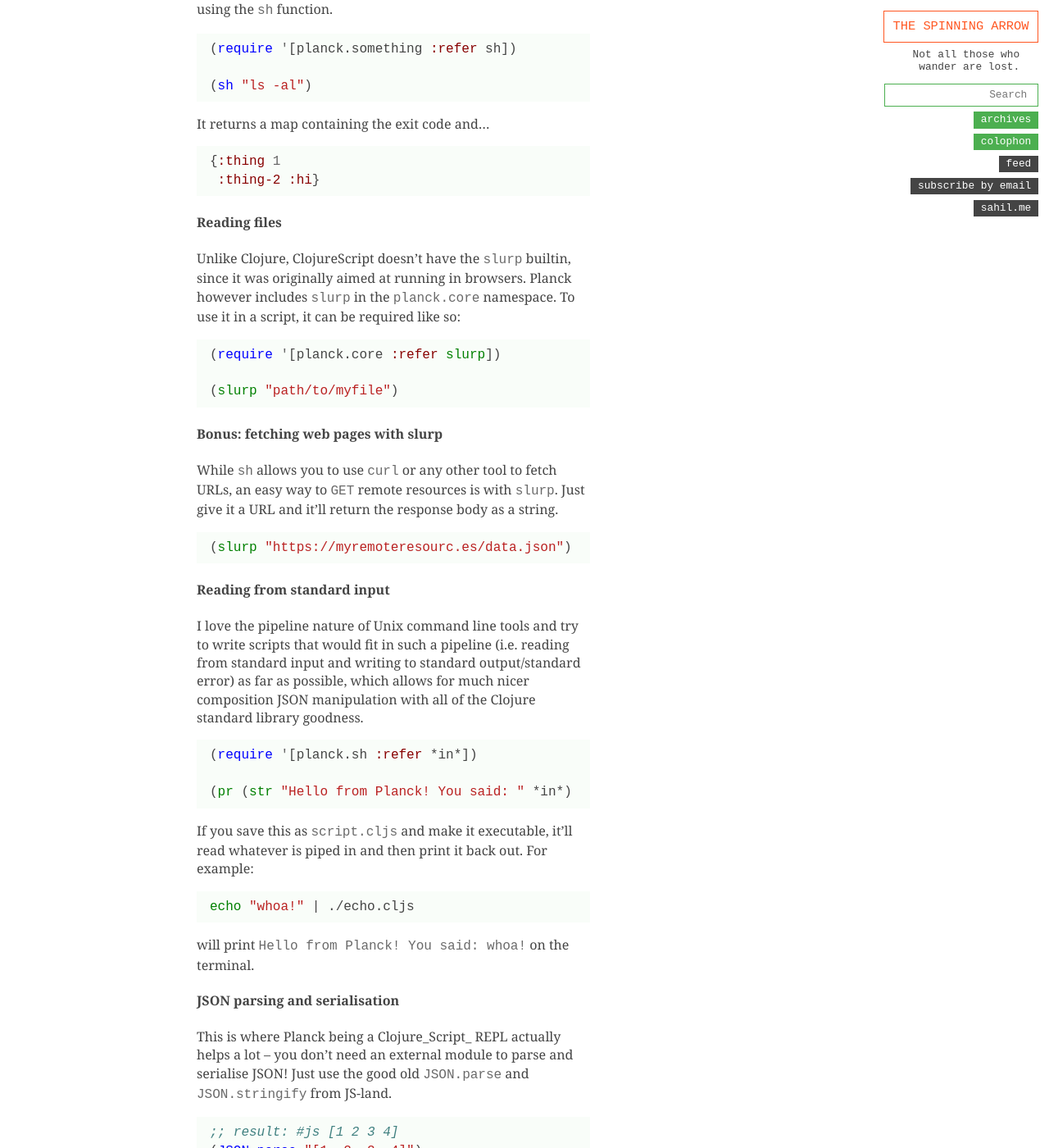
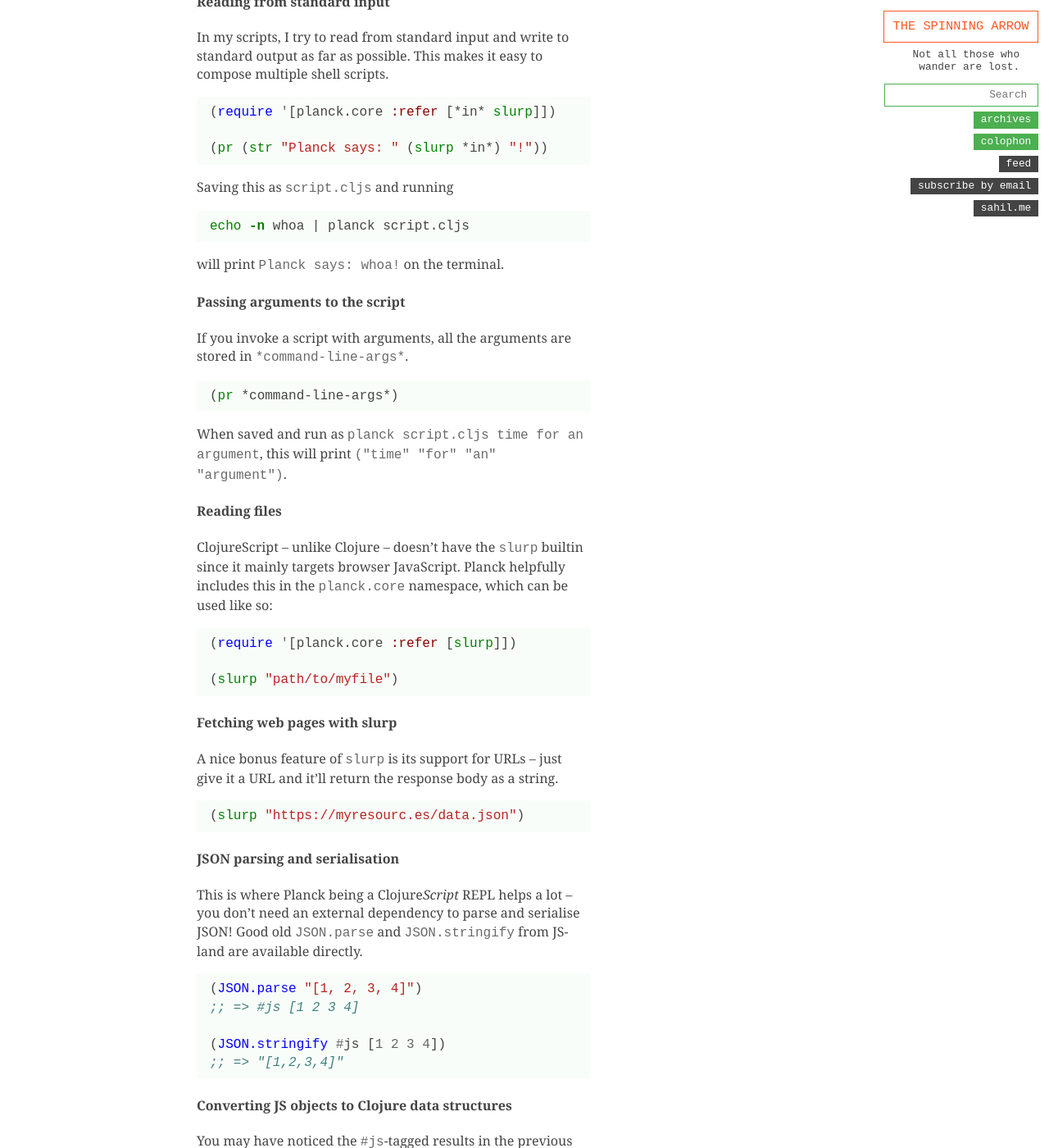
Before and after one commit to spinningarrow/blog.sahil.me, a Jekyll site: the page built from _posts/2018-03-28-shell-scripting-in-clojurescript-using-planck.md, in a window 1280 px wide and 1400 px high, scrolled down 1140 px. Shown: the whole window at 82% size. Built offline with Jekyll 4.4.1, drawn with Linux system fonts in a browser that asks for light colours; comment, search, counter and statistics services are not loaded; some of the changed text lies outside the part shown.

Commit message:
Update "Shell Scripting with Planck"

````diff
--- a/_posts/2018-03-28-shell-scripting-in-clojurescript-using-planck.md
+++ b/_posts/2018-03-28-shell-scripting-in-clojurescript-using-planck.md
@@ -5,18 +5,11 @@
 category: computing
 ---
 
-Even though I've been playing with Clojure for a really long time, I realised I
-don’t feel entirely as comfortable with it because of never having used it in a
-proper project. Clojure’s still pretty niche when it comes to taking over the
-programming world, especially in the conservative confines of the Singapore
-enterprise space. My recent side projects have also mostly been of the tiny
-frontend app variety, for which Clojure[Script] wasn't a great fit.
-
-I do a fair bit of shell-scripting though — mostly for data munging for the
-aforementioned side projects. While I quite enjoy working with shell scripts,
-dealing with structured data (usually JSON) with Unix tools isn't too pleasant.
-I’m a fan of jq but it defines its own DSL, which I've never found very
-intuitive except for simple tasks.
+I've been doing a fair bit of shell-scripting recently, mostly data munging for
+some of my [side][vinylwhere] [projects][twsg-clinics].  While I quite enjoy
+working with command line tools, dealing with structured data (JSON) isn't too
+pleasant.  [jq][] is nice but it defines its own DSL, which I've never found
+very intuitive except for simple tasks.
 
 In looking for a chance do use more Clojure for Real Stuff &trade;, I thought why
 not try it out for those shell scripts? Clojure, has a fantastic standard
@@ -31,92 +24,94 @@
 Here are some of the useful tools Planck provides for dealing with some of the
 tasks I commonly use shell scripts for:
 
-#### Shebang-support
+#### Invoking external shell commands with sh
 
-Not surprisingly, Planck supports the shebang.
+Planck can easily execute other shell tools and return the results using the
+`sh` function.
+
+```clojure
+(require '[planck.shell :refer [sh]])
+
+(sh "echo" "hello")
+```
+
+It returns a map containing the exit code and the results of `stdout` and
+`stderr`.
+
+```clojure
+{:exit 0
+ :out "hello\n",
+ :err ""}
+```
+
+Remember to separate the command name from its arguments (i.e. `(sh "ls"
+"-al")` instead of `(sh "ls -al")`); otherwise a cryptic "launch path is not
+accessible" error is shown.
+
+#### Reading from standard input
+
+In my scripts, I try to read from standard input and write to standard output
+as far as possible. This makes it easy to compose multiple shell scripts.
+
+```clojure
+(require '[planck.core :refer [*in* slurp]])
+
+(pr (str "Planck says: " (slurp *in*) "!"))
+```
+
+Saving this as `script.cljs` and running
 
 ```shell
-#!/usr/bin/env planck
+echo -n whoa | planck script.cljs
 ```
 
-and a `chmod +x script.cljs` and you can invoke it with `./script.cljs`.
+will print `Planck says: whoa!` on the terminal.
 
-#### Invoking shell commands with sh
+#### Passing arguments to the script
 
-Planck can easily execute shell tools and return the result using the `sh`
-function.
+If you invoke a script with arguments, all the arguments are stored in
+`*command-line-args*`.
 
 ```clojure
-(require '[planck.something :refer sh])
-
-(sh "ls -al")
+(pr *command-line-args*)
 ```
 
-It returns a map containing the exit code and...
-
-```clojure
-{:thing 1
- :thing-2 :hi}
-```
+When saved and run as `planck script.cljs time for an argument`, this will
+print `("time" "for" "an" "argument")`.
 
 #### Reading files
 
-Unlike Clojure, ClojureScript doesn't have the `slurp` builtin, since it
-was originally aimed at running in browsers. Planck however includes
-`slurp` in the `planck.core` namespace. To use it in a script, it can be
-required like so:
+ClojureScript -- unlike Clojure -- doesn't have the `slurp` builtin since it
+mainly targets browser JavaScript. Planck helpfully includes this in the
+`planck.core` namespace, which can be used like so:
 
 ```clojure
-(require '[planck.core :refer slurp])
+(require '[planck.core :refer [slurp]])
 
 (slurp "path/to/myfile")
 ```
 
-#### Bonus: fetching web pages with slurp
+#### Fetching web pages with slurp
 
-While `sh` allows you to use `curl` or any other tool to fetch URLs, an easy
-way to `GET` remote resources is with `slurp`. Just give it a URL and it'll
-return the response body as a string.
+A nice bonus feature of `slurp` is its support for URLs -- just give it a URL
+and it'll return the response body as a string.
 
 ```clojure
-(slurp "https://myremoteresourc.es/data.json")
+(slurp "https://myresourc.es/data.json")
 ```
-
-#### Reading from standard input
-
-I love the pipeline nature of Unix command line tools and try to write scripts
-that would fit in such a pipeline (i.e. reading from standard input and writing
-to standard output/standard error) as far as possible, which allows for much
-nicer composition JSON manipulation with all of the Clojure standard library
-goodness.
-
-```clojure
-(require '[planck.sh :refer *in*])
-
-(pr (str "Hello from Planck! You said: " *in*)
-```
-
-If you save this as `script.cljs` and make it executable, it'll read whatever
-is piped in and then print it back out. For example:
-
-```shell
-echo "whoa!" | ./echo.cljs
-```
-
-will print `Hello from Planck! You said: whoa!` on the terminal.
 
 #### JSON parsing and serialisation
 
-This is where Planck being a Clojure_Script_ REPL actually helps a lot -- you
-don't need an external module to parse and serialise JSON! Just use the good
-old `JSON.parse` and `JSON.stringify` from JS-land.
+This is where Planck being a Clojure<em>Script</em> REPL helps a lot -- you
+don't need an external dependency to parse and serialise JSON! Good old
+`JSON.parse` and `JSON.stringify` from JS-land are available directly.
 
 ```clojure
-;; result: #js [1 2 3 4]
 (JSON.parse "[1, 2, 3, 4]")
+;; => #js [1 2 3 4]
 
-;; result: "[1,2,3,4]"
 (JSON.stringify #js [1 2 3 4])
+;; => "[1,2,3,4]"
 ```
 
 #### Converting JS objects to Clojure data structures
@@ -126,30 +121,31 @@
 vector and map manipulation functions in our scripts. Luckily, ClojureScript
 comes with two aptly-named helpers for just that.
 
+`js->clj` converts JS objects to equivalent Clojure ones:
+
 ```clojure
-; js->clj converts JS objects to equivalent Clojure ones
+(js->clj #js [1 2 3 4])
+;; => [1 2 3 4]
 
-;; result: [1 2 3 4]
-(js->clj #js [1 2 3 4])
-
-;; result: {"x" 1, "y" 2}
 (js->clj #js {:x 1, :y 2})
+;; => {"x" 1, "y" 2}
 
 ;; keywordizing map keys is super useful
-;; result: {:x 1, :y 2}
 (js->clj #js {:x 1, :y 2} :keywordize-keys true)
-
-; clj->js works similarly, but in the opposite direction
-
-;; result: #js [1, 2, 3, 4]
-(clj->js [1 2 3 4])
+;; => {:x 1, :y 2}
 ```
 
-#### Threading macro wins
+`clj->js` works similarly, but in the opposite direction:
 
-A nice thing about Unix tools is being able to transform data by successively
-piping it through various tools. Threading macro emulates this pattern, and I
-do most of my manipulations this way
+```clojure
+(clj->js [1 2 3 4])
+;; => #js [1, 2, 3, 4]
+```
+
+#### Using the threading macro
+
+The Clojure threading macro inverts nested function calls to "flatten" them
+out. I do most of my manipulations this way.
 
 ```clojure
 ;; instead of
@@ -171,8 +167,40 @@
 transformations, and is also more consistent with how you'd pipe the data
 through various Unix tools.
 
-#### Example script that does stuff
+#### Putting it all together
 
-Here's a script that reads in some JSON input from `stdin`, and does stuff
+Here's a script that reads in a JSON string, parses it, and returns the sum of
+the values of the `"x"` key from every object in the list.
 
-That's it! If you liked this, check Planck's other useful features here.
+```clojure
+#!/usr/bin/env planck
+
+(require '[planck.core :refer [*in* slurp]])
+
+(def in (-> *in*
+            slurp
+            JSON.parse
+            (js->clj :keywordize-keys true)))
+
+(->> in
+     (map :x)
+     (apply +)
+     pr)
+```
+
+Save this as `script.cljs` and make it executable using `chmod +x script.cljs`.
+Running the following command
+
+```shell
+echo '[{"x": 1, "y": 2}, {"x": 3, "y": 4}]' | ./script.cljs
+```
+
+should print `4` on the terminal.
+
+That's it! Besides what I've described here, Planck has many more nifty
+features -- check them out on the [Planck User Guide][] and give it a spin!
+
+[vinylwhere]: https://github.com/spinningarrow/vinylwhere
+[twsg-clinics]: https://github.com/spinningarrow/twsg-clinics-map
+[jq]: https://stedolan.github.io/jq/
+[Planck User Guide]: http://planck-repl.org/guide.html
````
